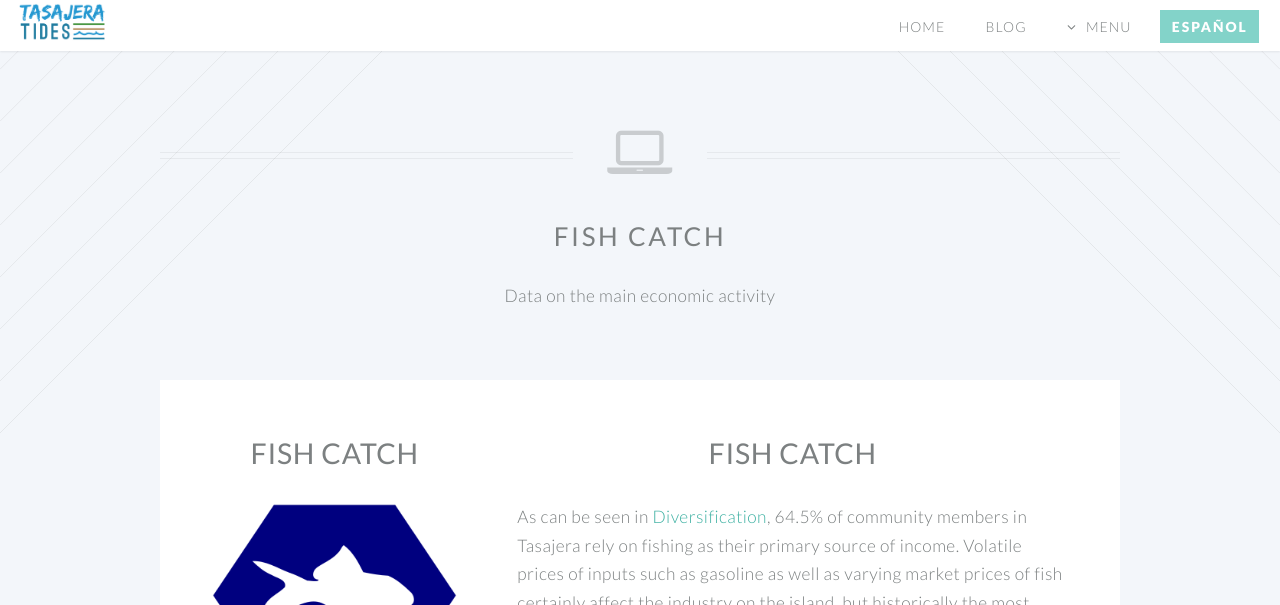
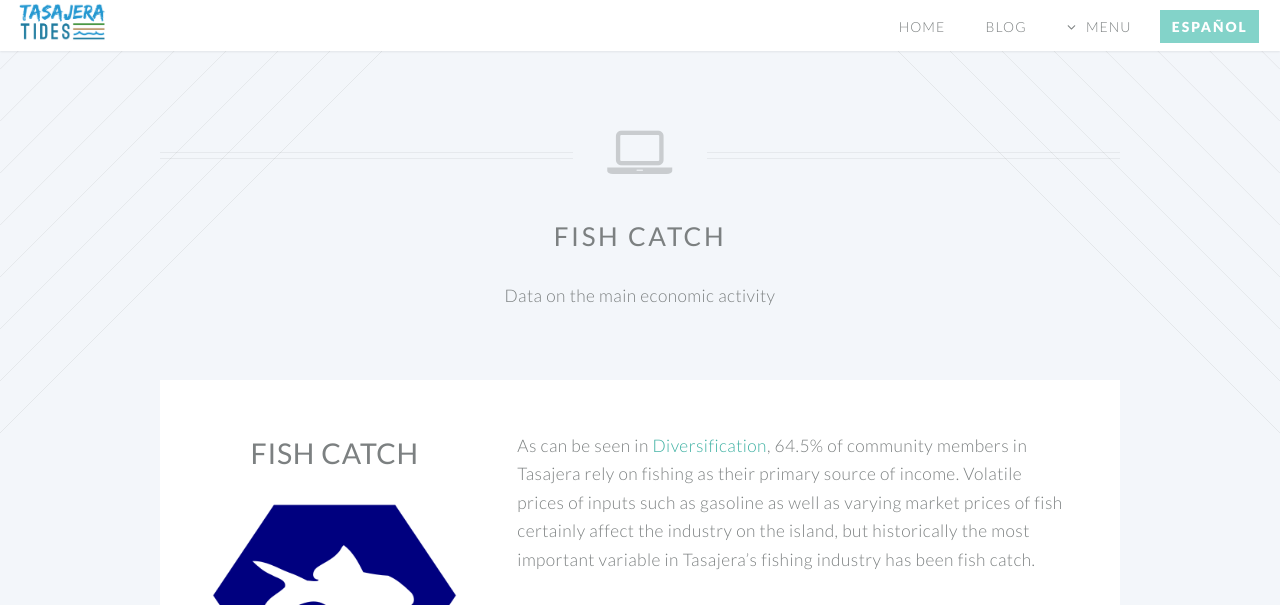
Before and after one commit to danteo90/danteo90.github.io, a Jekyll site: the page fish-catch.html, which Jekyll copies as it is, in a window 1280 px wide and 900 px high, cut to the strip 0-605 px from the top of the window. Built offline with Jekyll 4.4.1, drawn with Linux system fonts in a browser that asks for light colours.

Commit message:
Update fish-catch.html

```diff
--- a/fish-catch.html
+++ b/fish-catch.html
@@ -135,9 +135,6 @@
 								<!-- Content -->
 									<div class="content">
 										<section>
-											<header>
-												<h3><strong>Fish Catch</strong></h3>
-											</header>
 											<p>As can be seen in <a href="http://www.mareasdetasajera.com/diversification.html">Diversification</a>, 64.5% of community members in Tasajera rely on fishing as their primary source of income. Volatile prices of inputs such as gasoline as well as varying market prices of fish certainly affect the industry on the island, but historically the most important variable in Tasajera’s fishing industry has been fish catch.</p>
 											<iframe width="672" height="378" src="https://www.youtube.com/embed/RnEr9cIi-uE?rel=0" frameborder="0" allowfullscreen></iframe>
 											<p></br>In Tasajera, the fish catch has dropped drastically over the past 10 years. Although there has been little research done on the causes of this decline, locals consider increased competition for marine fisheries and climate related events as the major causes. In the late 90s and early 2000s, trawling by major fishing corporations was introduced to the region. This style of fishing involves dragging massive nets along the ocean floor, heavily damaging the ecosystem and disturbing its habitants.</p>
```
